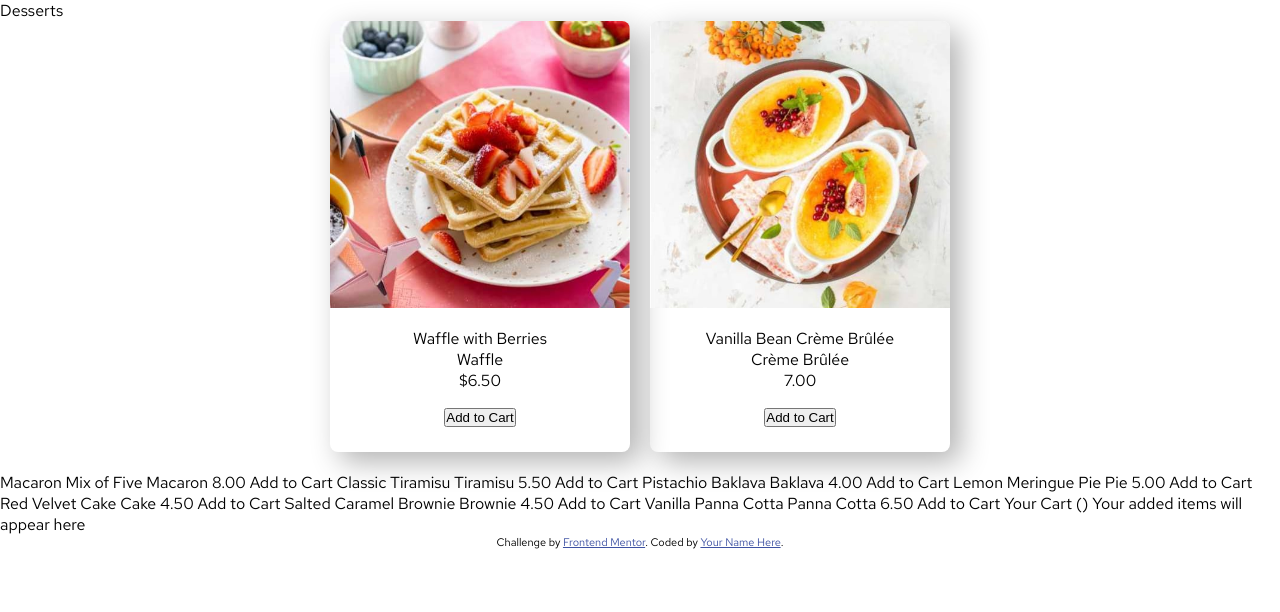
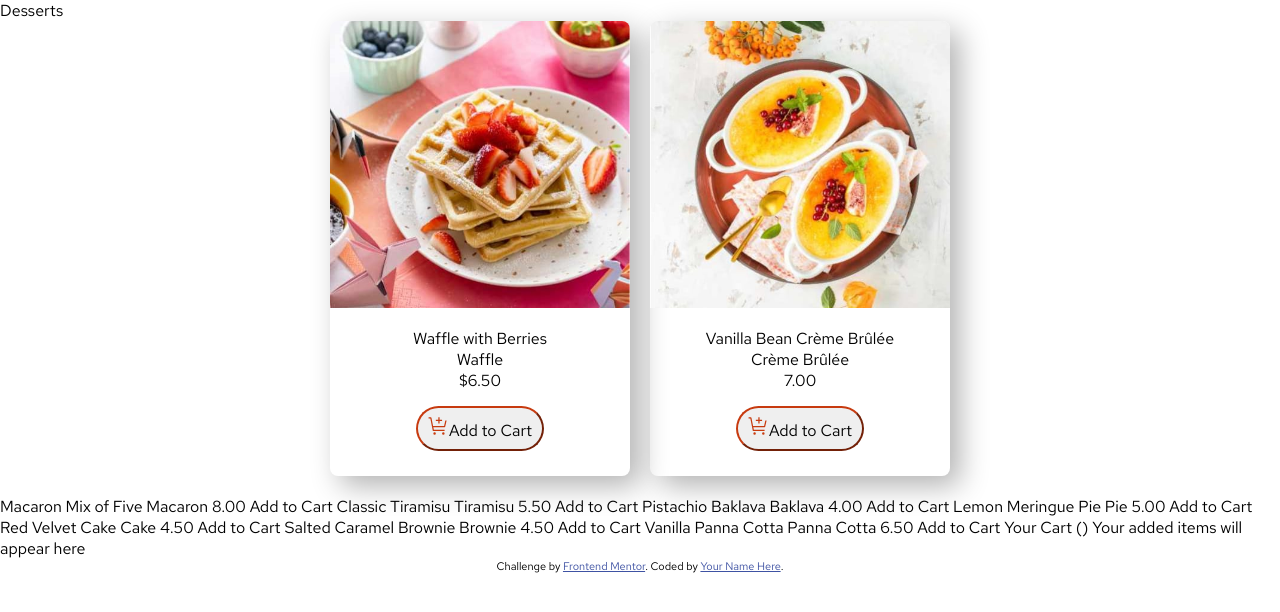
Before and after one commit to alefadonais5/product-list-with-cart-web, a website built with Vite: page index.html in a window 1280 px wide. Built offline with nearby package versions, Linux system fonts and the light colour scheme.

Commit message:
Atualização no Botão

```diff
--- a/index.css
+++ b/index.css
@@ -39,8 +39,19 @@ body{
 
 .post-information {
     text-align: center;
+    font-size: 16px
 }
 
 .post-bottom {
     text-align: center;
 }
+
+.post-bottom button {
+    cursor: pointer;
+    font-family: "Red Hat Text", sans-serif;
+    font-size: 16px;
+    border: 1px 1px 1px 1px;
+    padding: 8px 10px;
+    border-color: hsl(14, 86%, 42%);
+    border-radius: 28px;
+}
--- a/index.html
+++ b/index.html
@@ -34,7 +34,7 @@
       </div>
 
       <div class="post-bottom">
-        <button>Add to Cart</button>
+        <button><img src="assets/images/icon-add-to-cart.svg" alt="add to cart">Add to Cart</button>
       </div>
     </div>
 
@@ -50,7 +50,7 @@
       </div>
 
       <div class="post-bottom">
-        <button>Add to Cart</button>
+        <button> <img src="assets/images/icon-add-to-cart.svg" alt="add to cart">Add to Cart</button>
       </div>
     </div>
 
```
